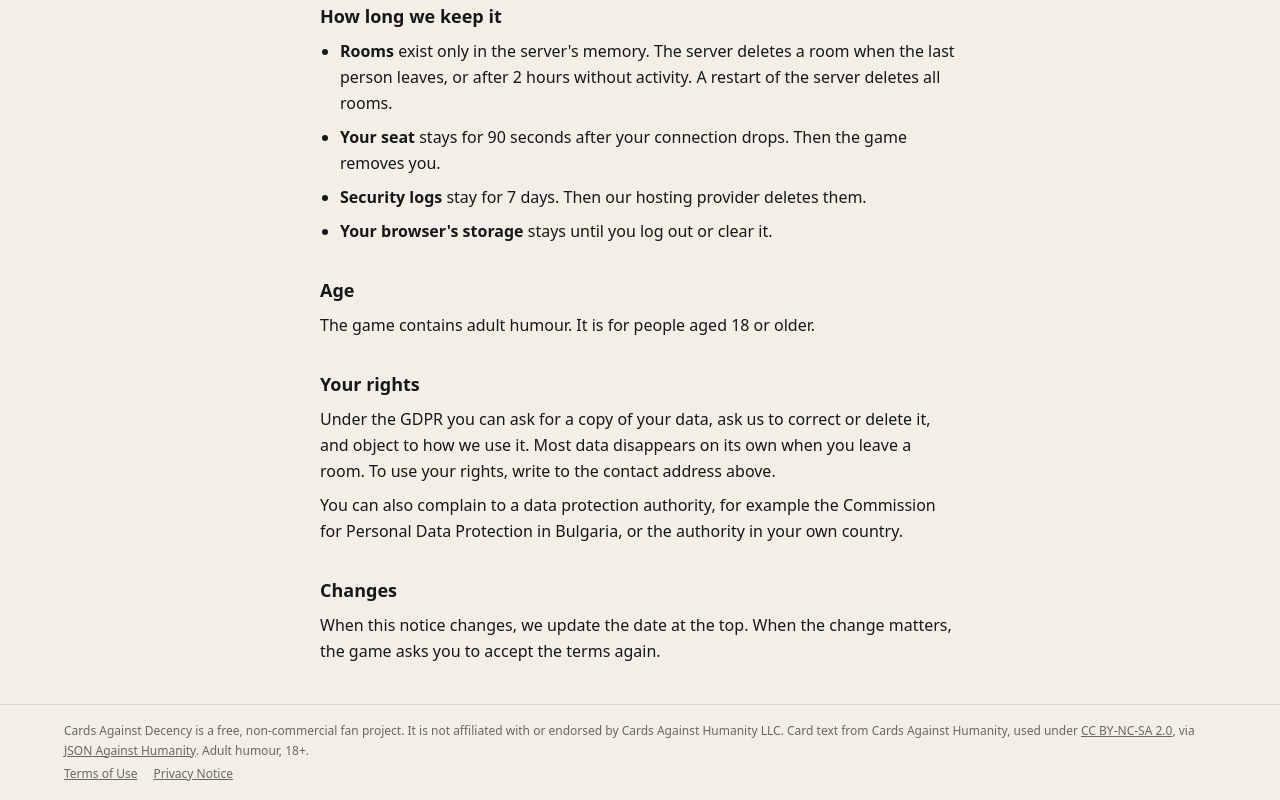
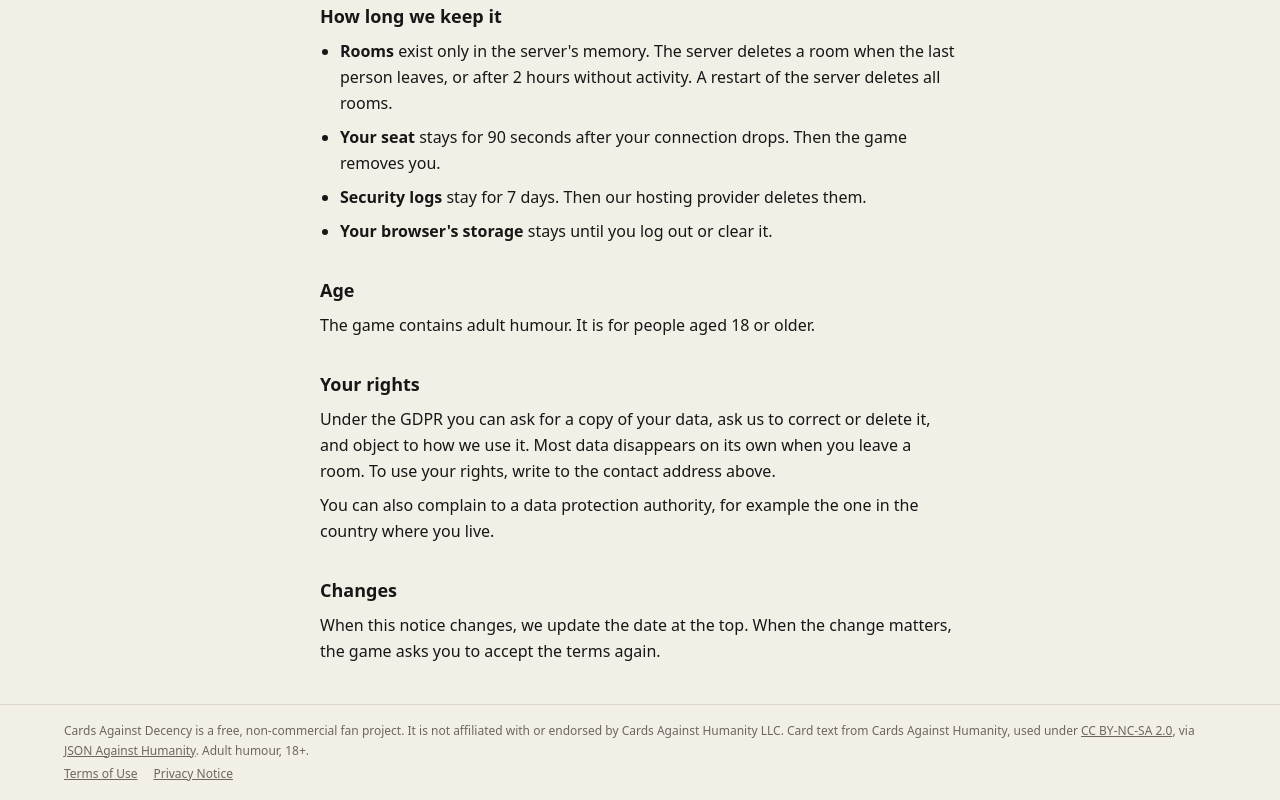
Before and after one commit to nic-pan/cards-against-decency, a Next.js app: page /privacy in a window 1280 px wide. Shown: the part 2060-2860 px from the top of the page. Built offline with nearby package versions, Linux system fonts and the light colour scheme; no server answers.

Commit message:
Privacy Notice: no country-specific authority

```diff
--- a/src/app/privacy/page.tsx
+++ b/src/app/privacy/page.tsx
@@ -165,8 +165,7 @@ export default function Privacy() {
           above.
         </p>
         <p className="mt-2">
-          You can also complain to a data protection authority, for example the Commission for Personal Data Protection
-          in Bulgaria, or the authority in your own country.
+          You can also complain to a data protection authority, for example the one in the country where you live.
         </p>
       </Section>
 
```
